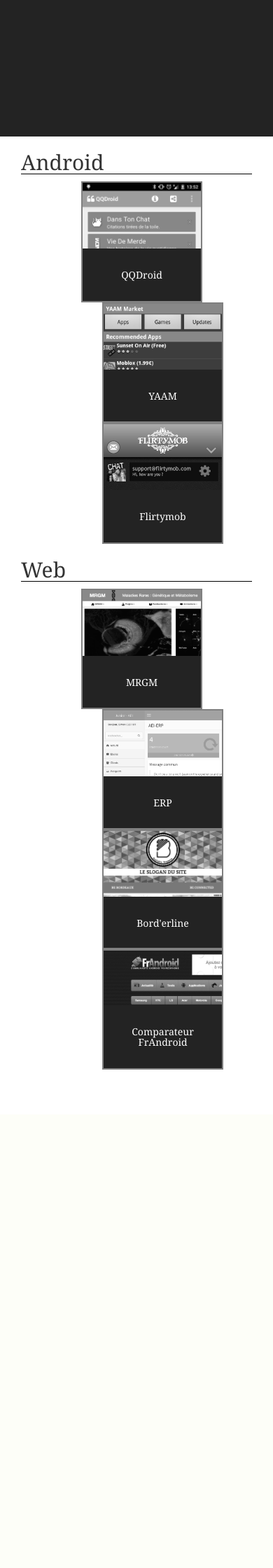
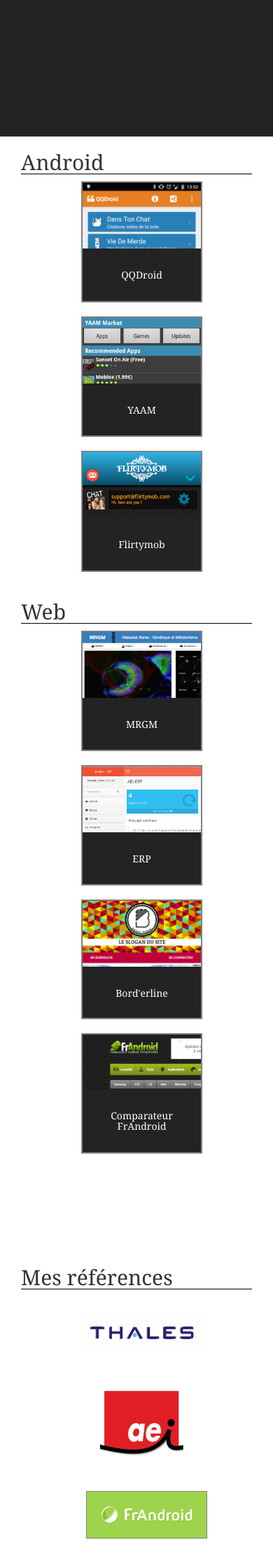
Before and after one commit to scleriot/perso, a PHP site: page / in a window 390 px wide. Shown: the part 480-2720 px from the top of the page at 70% size. Before the commit the page ends 2008 px from the top, so only its background shows below. Run offline with PHP 8.4, Linux system fonts and the light colour scheme; some libraries are stand-ins or nearby versions; some web fonts are replaced.

Commit message:
Add references + Hopwork widget

```diff
--- a/css/core.css
+++ b/css/core.css
@@ -33,6 +33,9 @@
     background: #232323;
     color: white;
 }
+#about h2{
+    border: none;
+}
 
 #contact_infos {
     position: relative;
@@ -57,6 +60,7 @@
     /*border-radius: 50%;*/
     padding: 0;
     margin: 0 30px;
+    margin-bottom: 20px;
 }
 .details{
     width: 100%;
@@ -85,3 +89,22 @@
     filter: none;
     cursor: pointer;
 }
+
+
+
+#references{
+    margin-top: 120px;
+}
+.reference {
+    /*border: 1px solid  #232323;*/
+    padding: 0;
+    margin: 0 30px;
+
+    height: 130px;
+    line-height: 100px;
+    text-align: center;
+}
+.reference img{
+    display: inline;
+    max-height: 100px;
+}
--- a/footer.php
+++ b/footer.php
@@ -35,8 +35,23 @@
         $("#about").css({
             height: "80%"
         });
+        $(".img-gray").css({
+            "-webkit-filter": "none",
+            filter: "none"
+        });
     }
     else {
+        $(".hopwork_widget").attr("data-width", $("#contact_infos").width()*0.90 );
+        (function(d,id) {
+        if (d.getElementById(id)) return;
+        var s = d.createElement('script');
+        var c = d.getElementsByTagName('script')[0];
+        s.type = 'text/javascript';
+        s.async = true;
+        s.src = 'https://widgets.hopwork.com/1.0.0/js/sdk.wgt.min.js';
+        c.parentNode.insertBefore(s, c);
+        })(document,'hopwork-sdkjs-wgt');
+
         $(".details").css({top: $(".project").height()})
         $(".project").hover(function(){
             var details = $(this).find(".details");
@@ -48,5 +63,6 @@
     }
 });
 </script>
+
 </body>
 </html>
--- a/header.php
+++ b/header.php
@@ -36,6 +36,9 @@
                     &nbsp;&nbsp;&nbsp;Master Entrepreneuriat<br />
                 </p>
                 <p class="visible-xs" id="top"><a href="https://twitter.com/scleriot">Twitter</a> - <a href="https://www.linkedin.com/profile/view?id=89827319">Linkedin</a> - <a href="https://github.com/scleriot">GitHub</a></p>
+
+                <br />
+                <a class="hopwork_widget hidden-xs" href="https://www.hopwork.com/profile/simoncleriot" data-id="51f8280f3046f2ae368f55d8" data-picture="false" data-tags="true" data-recos="true" data-height="510" data-width="300" data-style="clear">Voir mon profil freelance</a>
             </div>
         </div>
         <div class="col-xs-12 col-md-8 col-lg-9" id="projects">
--- a/index.php
+++ b/index.php
@@ -16,7 +16,7 @@
                 </a>
             </div>
             <div class="col-xs-3 visible-xs"></div>
-            <div class="col-xs-6 col-md-2 project img-gray">
+            <div class="col-xs-6 col-md-2 project img-gray" style="margin-left:0;">
                 <a href="projects/yaam/">
                     <img src="projects/yaam/miniature.png" class="img-responsive" />
                     <div class="details">
@@ -25,7 +25,7 @@
                 </a>
             </div>
             <div class="col-xs-3 visible-xs"></div>
-            <div class="col-xs-6 col-md-2 project img-gray">
+            <div class="col-xs-6 col-md-2 project img-gray" style="margin-left:0;">
                 <a href="projects/flirtymob/">
                     <img src="projects/flirtymob/miniature.png" class="img-responsive" />
                     <div class="details">
@@ -52,7 +52,7 @@
             </div>
 
             <div class="col-xs-3 visible-xs"></div>
-            <div class="col-xs-6 col-md-2 project img-gray">
+            <div class="col-xs-6 col-md-2 project img-gray" style="margin-left:0;">
                 <a href="projects/erpaei/">
                     <img src="projects/erpaei/miniature.png" class="img-responsive" />
                     <div class="details">
@@ -62,7 +62,7 @@
             </div>
 
             <div class="col-xs-3 visible-xs"></div>
-            <div class="col-xs-6 col-md-2 project img-gray">
+            <div class="col-xs-6 col-md-2 project img-gray" style="margin-left:0;">
                 <a href="projects/borderline/">
                     <img src="projects/borderline/miniature.png" class="img-responsive" />
                     <div class="details">
@@ -72,7 +72,7 @@
             </div>
 
             <div class="col-xs-3 visible-xs"></div>
-            <div class="col-xs-6 col-md-2 project img-gray">
+            <div class="col-xs-6 col-md-2 project img-gray" style="margin-left:0;">
                 <a href="projects/frandroid/">
                     <img src="projects/frandroid/miniature.png" class="img-responsive" />
                     <div class="details">
@@ -83,6 +83,58 @@
         </div>
     </div>
 </div>
+
+
+<div class="row" id="references">
+    <div class="col-md-12">
+        <h2>Mes références</h2>
+        <div class="row" style="margin-left:0;">
+            <div class="col-xs-3 visible-xs"></div>
+            <a href="https://www.thalesgroup.com/fr" target="_blank">
+                <div class="col-xs-6 col-md-3 reference" style="margin-left:0;">
+                    <img src="references/thales.jpg" class="img-responsive" />
+                </div>
+            </a>
+
+            <div class="col-xs-3 visible-xs"></div>
+            <a href="http://junior-aei.com" target="_blank">
+                <div class="col-xs-6 col-md-1 reference" style="margin-left:0;">
+                    <img src="references/aei.png" class="img-responsive" />
+                </div>
+            </a>
+
+            <div class="col-xs-3 visible-xs"></div>
+            <a href="http://www.frandroid.com" target="_blank">
+                <div class="col-xs-6 col-md-3 reference" style="margin-left:2%;">
+                    <img src="references/frandroid2.png" class="img-responsive" style="border: 1px solid  gray;background-color:#9ED44B;padding:20px;" />
+                </div>
+            </a>
+
+            <div class="col-xs-3 visible-xs"></div>
+            <a href="http://housebites.com" target="_blank">
+                <div class="col-xs-6 col-md-3 reference" style="margin-left:0;">
+                    <img src="references/housebites.png" class="img-responsive" />
+                </div>
+            </a>
+
+            <div class="col-xs-3 visible-xs"></div>
+            <a href="http://fr.capptain.com/" target="_blank">
+                <div class="col-xs-6 col-md-3 reference" style="margin-left:0;">
+                    <img src="references/capptain.jpg" class="img-responsive" />
+                </div>
+            </a>
+
+            <div class="col-xs-3 visible-xs"></div>
+            <a href="http://flirtymob.com" target="_blank">
+                <div class="col-xs-6 col-md-2 reference" style="margin-left:1%;">
+                    <img src="references/flirtymob.jpg" class="img-responsive" style="border: 1px solid  gray;" />
+                </div>
+            </a>
+        </div>
+    </div>
+</div>
+
+
 
 <!--
 <div class="row">
```
Also changed, not shown: references/aei.png (added), references/capptain.jpg (added), references/flirtymob.jpg (added), references/frandroid.png (added), references/frandroid2.png (added), references/housebites.png (added), references/thales.jpg (added).
